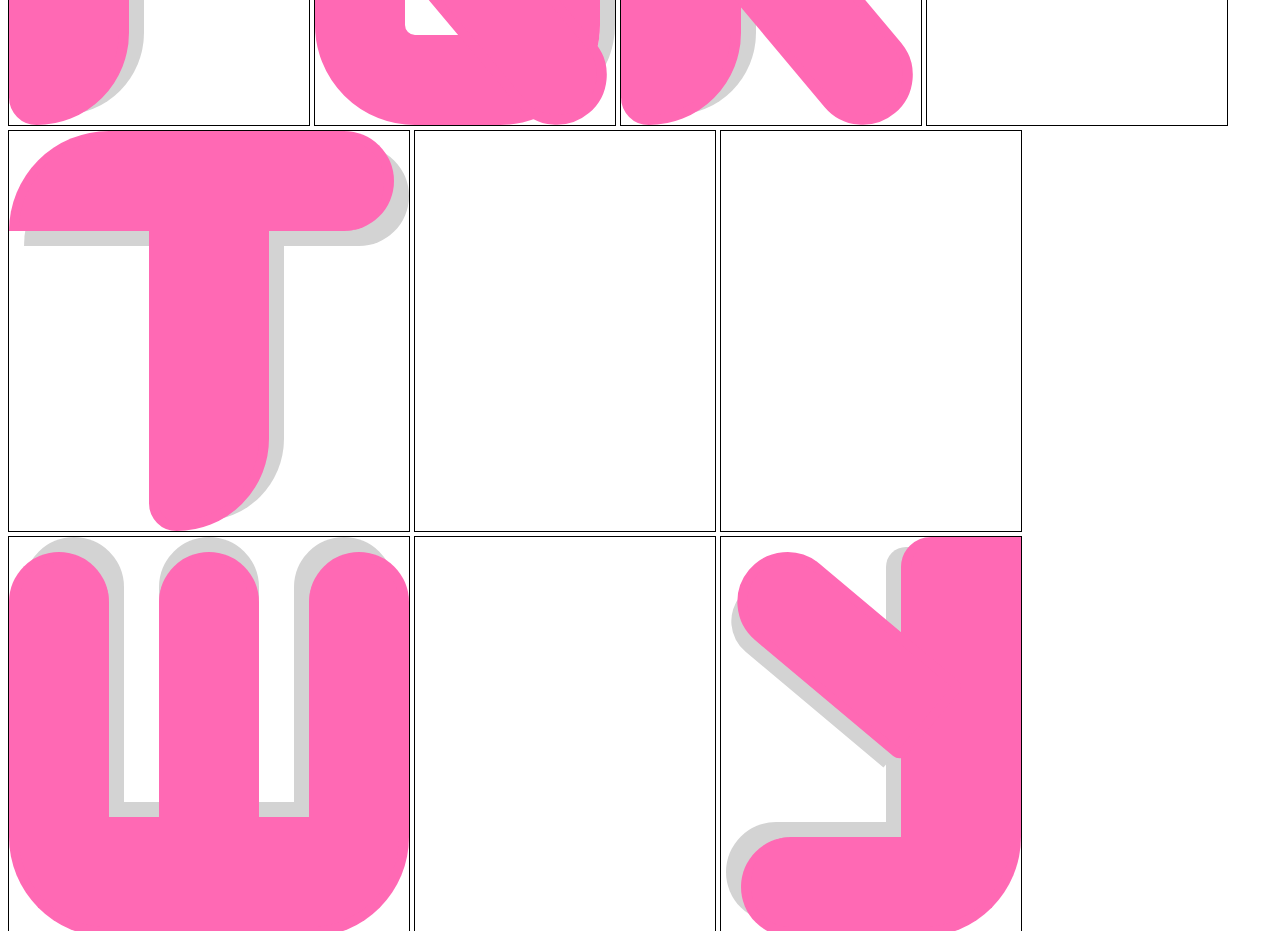
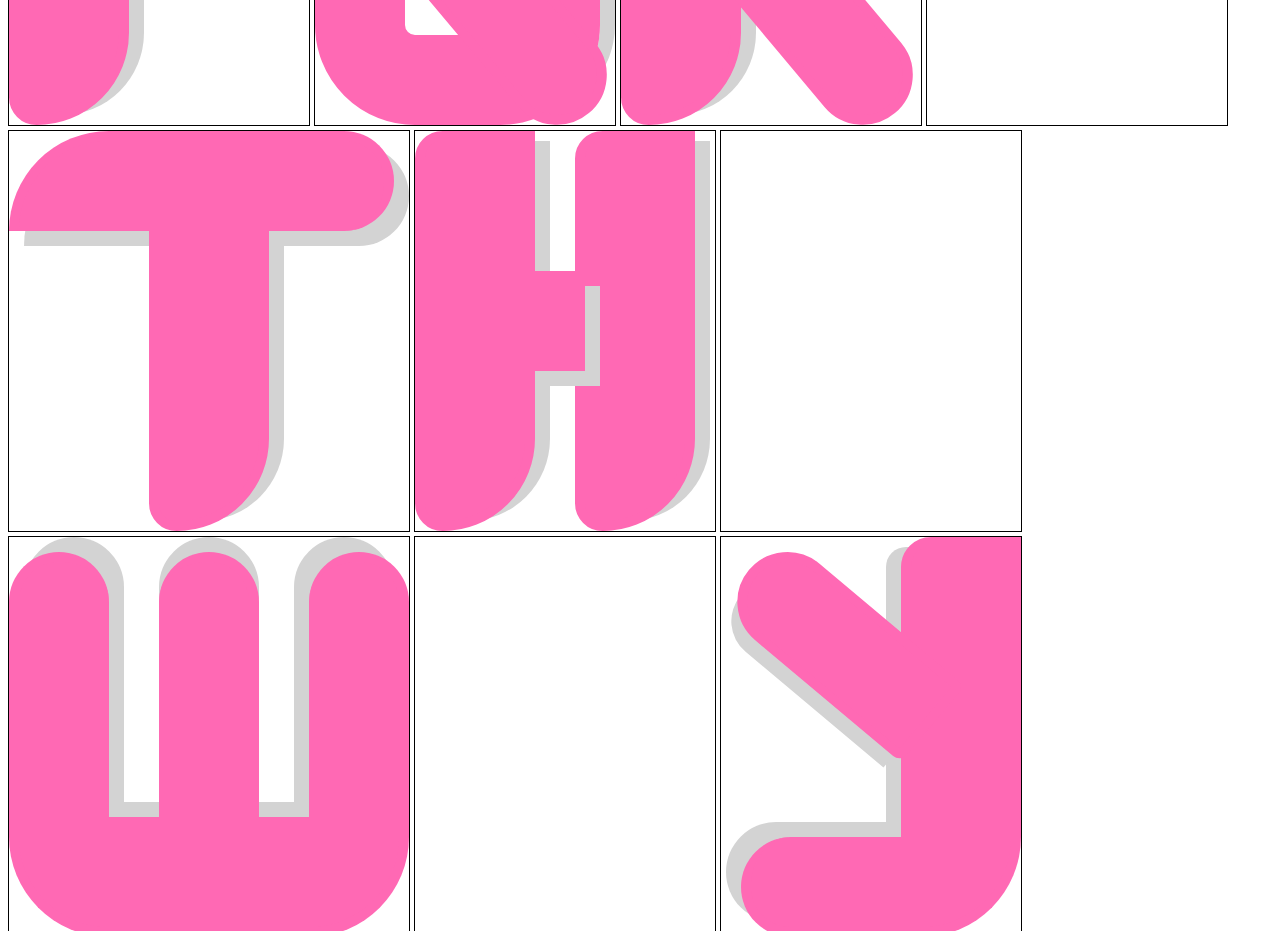
Before and after one commit to Rhepa/typeface, a plain HTML site: page index.html in a window 1280 px wide. Shown: the part 1980-2911 px from the top of the page. Drawn offline with Linux system fonts and the light colour scheme.

Commit message:
efefqfqaw

```diff
--- a/index.html
+++ b/index.html
@@ -142,6 +142,9 @@
 		</div>
 
 		<div class="letter letter-u">
+			 <div class="letter-u-stem"></div>
+    	     <div class="letter-u-stem2"></div>
+    	     <div class="letter-u-middle"></div>
 		</div>
 
 		<div class="letter letter-v">
--- a/typeface.css
+++ b/typeface.css
@@ -833,6 +833,43 @@
 /*END T*/
 /*START U*/
 
+.letter-u-stem {
+    top: 0px;
+    left: 0px;
+    width: 100px;
+    height: 380px ;
+    border-top-left-radius: 30px;
+    border-bottom-left-radius: 30px;
+    border-bottom-right-radius: 100px;
+    box-shadow: 25px -0px 0 -10px lightgrey;
+    background-color: hotpink;
+    border: 10px solid hotpink;
+}
+.letter-u-stem2{
+	top: 0px;
+    left: 160px;
+    width: 100px;
+    height: 380px ;
+    border-top-left-radius: 30px;
+    border-bottom-left-radius: 30px;
+    border-bottom-right-radius: 100px;
+    box-shadow: 25px -0px 0 -10px lightgrey;
+    background-color: hotpink;
+    border: 10px solid hotpink;
+}
+.letter-u-middle{
+	top: 140px;
+    left: 110px;
+	width:60px;
+ 	height:100px;
+ 	border: 10px solid hotpink;
+ 	background-color: hotpink;
+ 	box-sizing: border-box;
+ 	box-shadow: 15px 15px 0 0 lightgrey;
+ 	border-bottom: none;
+}
+
+
 /*END U*/
 /*START V */
 
```
